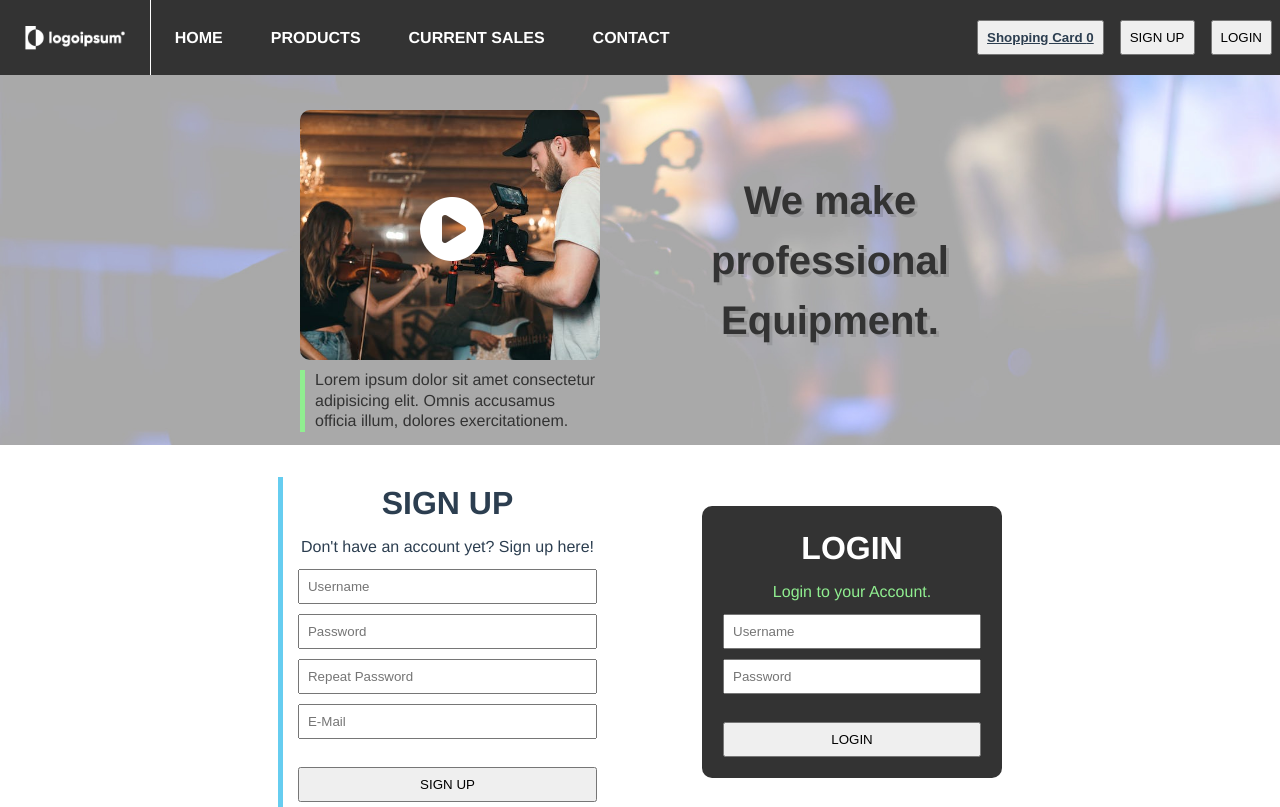
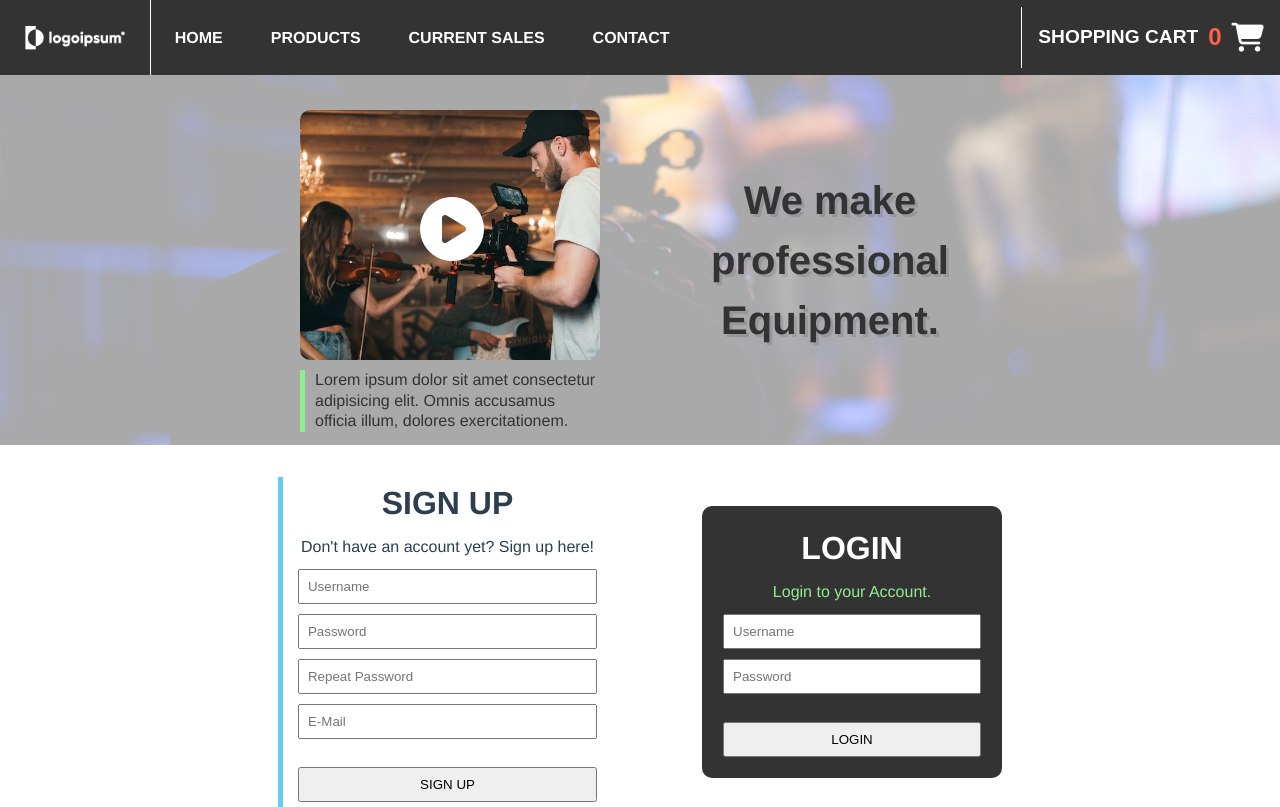
Before and after one commit to TapeMate/vue-php-store-prototype-frontend, a Vue app: page / in a window 1280 px wide. Built offline with nearby package versions, Linux system fonts and the light colour scheme.

Commit message:
minor layout and content changes.

```diff
--- a/public/css/main.css
+++ b/public/css/main.css
@@ -42,15 +42,28 @@
   display: flex;
   justify-content: flex-end;
 }
-.navbar-wrapper .navbar-main .navbar-secondary-container ul {
-  list-style: none;
+.navbar-wrapper .navbar-main .navbar-secondary-container button {
+  padding: 1rem;
+  background: #333;
+  border: none;
+  font-size: 1.2rem;
+  border-left: 1px solid #fff;
+}
+.navbar-wrapper .navbar-main .navbar-secondary-container button a {
+  color: #fff;
+  text-decoration: none;
   display: flex;
+  align-items: center;
+  justify-content: center;
 }
-.navbar-wrapper .navbar-main .navbar-secondary-container ul li {
-  padding: 0.5rem;
+.navbar-wrapper .navbar-main .navbar-secondary-container button a i {
+  font-size: 1.8rem;
+  margin-left: 10px;
 }
-.navbar-wrapper .navbar-main .navbar-secondary-container ul li button {
-  padding: 0.5rem;
+.navbar-wrapper .navbar-main .navbar-secondary-container button a span {
+  color: #ff6347;
+  margin-left: 10px;
+  font-size: 1.5rem;
 }
 
 .home-section-wrapper {
@@ -198,13 +211,13 @@
 }
 .store-products-section .product-container {
   width: max-content;
-  max-width: 400px;
+  max-width: 300px;
   border-radius: 10px;
   margin: 1rem 1rem 0 1rem;
   box-shadow: 2px 2px 5px #999999;
 }
 .store-products-section .product-container .product-image-container {
-  height: 400px;
+  height: 300px;
   width: 100%;
 }
 .store-products-section .product-container .product-image-container img {
@@ -248,14 +261,14 @@
   border-bottom-right-radius: 10px;
 }
 .store-products-section .product-container .product-info-container .product-stock-amount {
-  margin-left: 2rem;
-  padding: 1rem;
+  padding: 0.5rem;
 }
 .store-products-section .product-container .product-info-container .product-stock-amount span {
   font-weight: bold;
 }
 .store-products-section .product-container .product-info-container .product-select-amount {
   padding: 0.5rem;
+  margin-left: 4rem;
   font-size: 1.2rem;
   width: 60px;
   text-align: center;
--- a/src/assets/scss/partials/_navbar-main.scss
+++ b/src/assets/scss/partials/_navbar-main.scss
@@ -49,15 +49,28 @@
       display: flex;
       justify-content: flex-end;
 
-      ul {
-        list-style: none;
-        display: flex;
+      button {
+        padding: 1rem;
+        background: $clr-primary;
+        border: none;
+        font-size: 1.2rem;
+        border-left: 1px solid $clr-secondary;
 
-        li {
-          padding: 0.5rem;
+        a {
+          color: $clr-secondary;
+          text-decoration: none;
 
-          button {
-            padding: 0.5rem;
+          display: flex;
+          align-items: center;
+          justify-content: center;
+          i {
+            font-size: 1.8rem;
+            margin-left: 10px;
+          }
+          span {
+            color: $clr-accent-b;
+            margin-left: 10px;
+            font-size: 1.5rem;
           }
         }
       }
--- a/src/components/LoginForm.vue
+++ b/src/components/LoginForm.vue
@@ -59,16 +59,17 @@ export default {
             throw new Error(data.error);
           }
           console.log("Login successful:", data);
+          this.reload();
         })
         .catch((error) => {
           console.error("Error:", error);
         });
     },
-    reloadOnError() {
+    reload() {
       console.log("Reloading the page");
       setTimeout(() => {
         window.location.reload();
-      }, 1000);
+      }, 500);
     },
   },
 };
--- a/src/components/NavbarMain.vue
+++ b/src/components/NavbarMain.vue
@@ -13,15 +13,12 @@
         </ul>
       </div>
       <div class="navbar-secondary-container">
-        <ul>
-          <li>
-            <button>
-              <router-link to="/card">Shopping Card <span>0</span></router-link>
-            </button>
-          </li>
-          <li><button>SIGN UP</button></li>
-          <li><button>LOGIN</button></li>
-        </ul>
+        <button>
+          <router-link to="/card"
+            >SHOPPING CART <span>0</span>
+            <i class="fa-sharp fa-solid fa-cart-shopping"></i
+          ></router-link>
+        </button>
       </div>
     </nav>
   </div>
--- a/src/components/SignupForm.vue
+++ b/src/components/SignupForm.vue
@@ -88,7 +88,7 @@ export default {
       console.log("Reloading the page");
       setTimeout(() => {
         window.location.reload();
-      }, 2000);
+      }, 500);
     },
   },
 };
```
Also changed, not shown: src/assets/scss/partials/_store-products.scss (+4 -4 lines), 1 other file (tests, documents, lock files or other folders).
